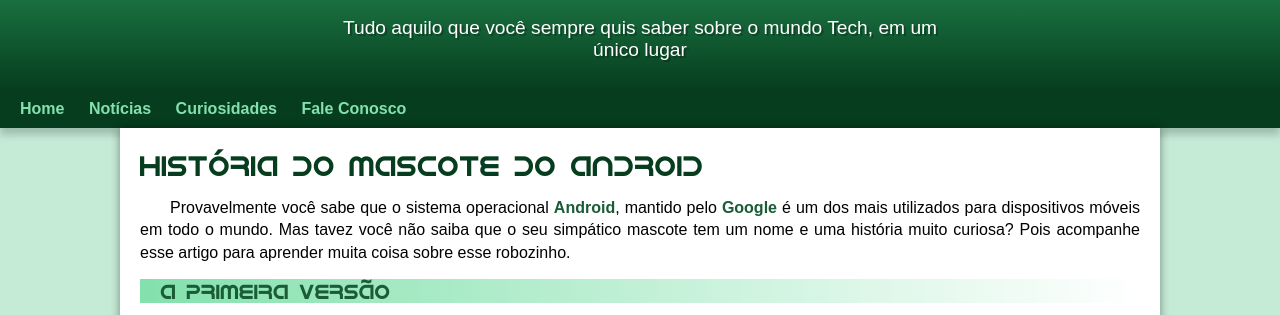
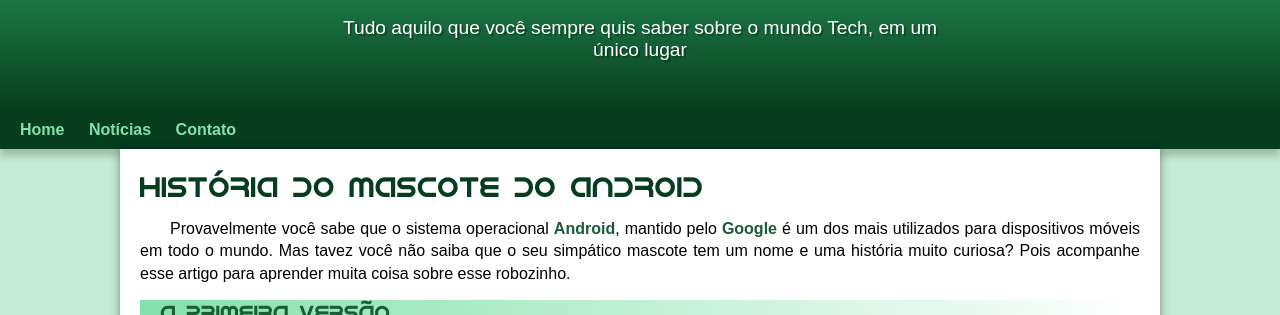
Before and after one commit to AdrianoG0/projet0-andoird, a plain HTML site: page index.html in a window 1280 px wide. Shown: the part 100-415 px from the top of the page. Drawn offline with Linux system fonts and the light colour scheme.

Commit message:
problema corrigido

```diff
--- a/estilo/style.css
+++ b/estilo/style.css
@@ -59,7 +59,7 @@ header > p {
     padding-right: 10px;
     padding-left: 10px;
     margin: auto;
-    margin-bottom: 20px;
+    padding-bottom: 50px;
     text-shadow: 2px 2px 0px rgba(0, 0, 0, 0.267);
 }
 
@@ -144,7 +144,7 @@ main img {
 }
 
 main img.pequena {
-    max-width: 350px;
+    max-width: 300px;
     display: block;
     margin: auto;
 }
--- a/index.html
+++ b/index.html
@@ -15,8 +15,7 @@
     <nav>
         <a href="#">Home</a>
         <a href="#">Notícias</a>
-        <a href="#">Curiosidades</a>
-        <a href="#">Fale Conosco</a>
+        <a href="#">Contato</a>
     </nav>
     <main>
         <article>
```
